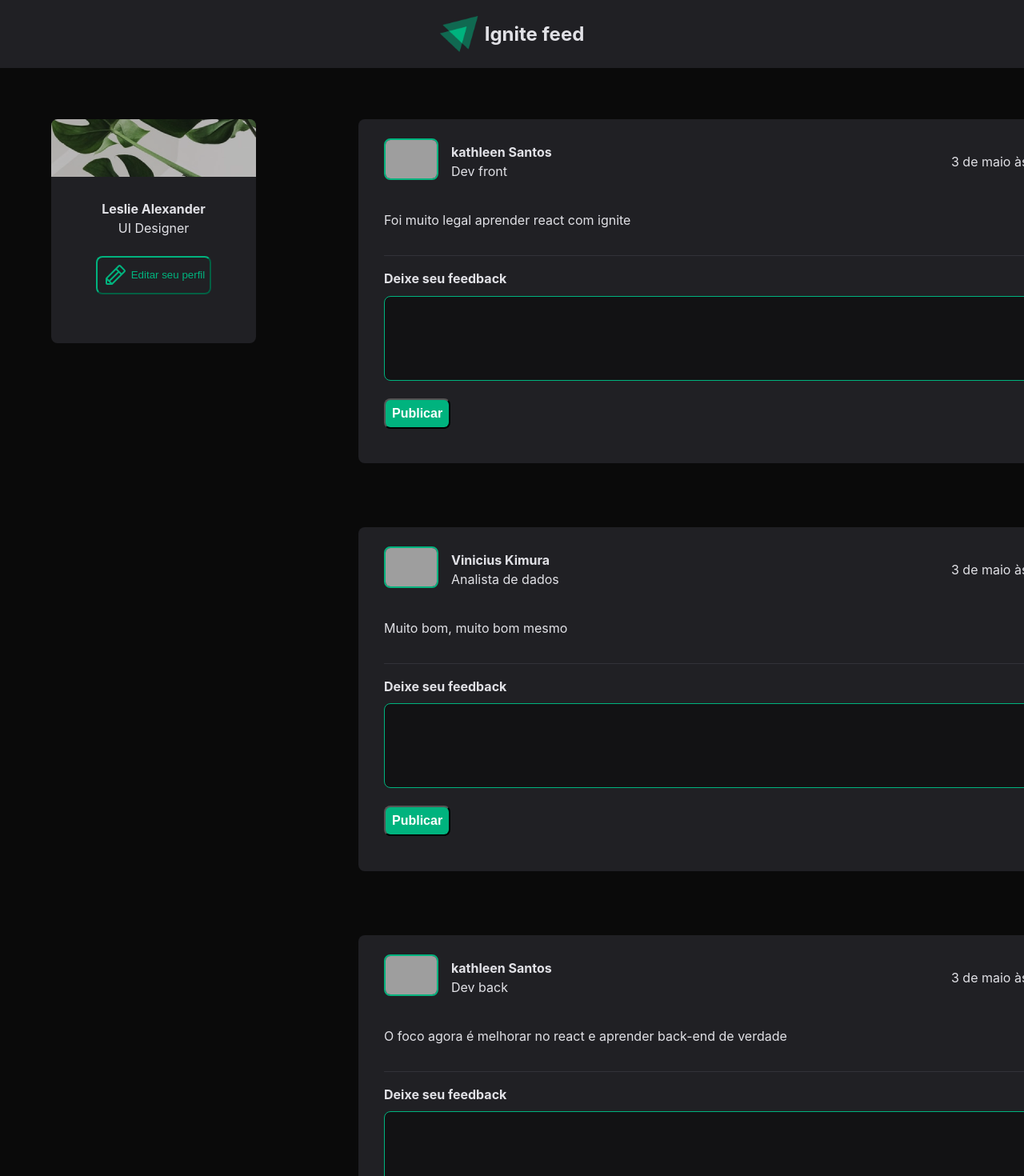
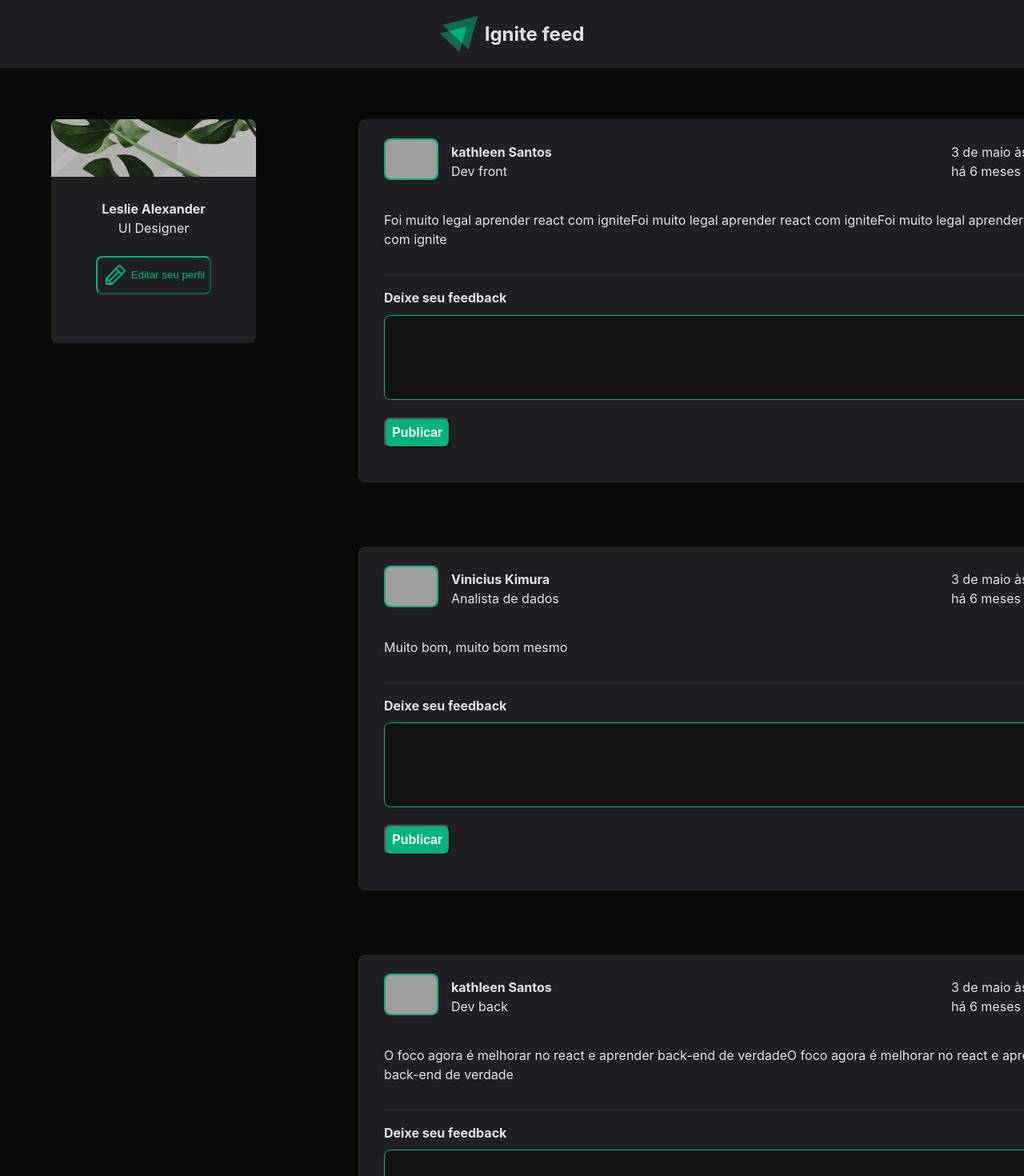
Before and after one commit to KathCris/IgniteFeed, a React (Vite) app: page / in a window 1280 px wide. Shown: the top 1470 px of the page at 80% size. Built offline with nearby package versions, Linux system fonts and the light colour scheme; grey boxes are pictures that could not be loaded.

Commit message:
Fix error interface type in content

```diff
--- a/src/components/CardFeed.tsx
+++ b/src/components/CardFeed.tsx
@@ -1,5 +1,5 @@
 import ImgProfile from './ImgProfile.tsx'
-import { format } from 'date-fns'
+import { format, formatDistanceToNow } from 'date-fns'
 import ptBR from 'date-fns/locale/pt-BR'
 import './CardFeed.css'
 
@@ -9,19 +9,26 @@ interface Author {
   avatarUrl: string,
 }
 interface Content {
-  contentText: string,
+  type: string,
+  content: string,
 }
 
 interface PropsPost {
   author: Author,
-  contentText: Content,
+  content: Content[],
   publishedAt: Date,
 }
 
-export default function CardFeed ({author, contentText, publishedAt}: PropsPost) {
+export default function CardFeed ({author, content, publishedAt}: PropsPost) {
   const publishedDateFormat = format(publishedAt, "d 'de' LLLL 'às' HH:mm'h'", {
     locale: ptBR,
   })
+
+  const publishedAtRelativeDateToNow = formatDistanceToNow(publishedAt, {
+    locale: ptBR,
+    addSuffix: true,
+  })
+
   return (
     <div className="containerGlobalCardFeed">
       <div className="containerHearderTextFeed">
@@ -34,10 +41,17 @@ export default function CardFeed ({author, contentText, publishedAt}: PropsPost)
         </div>
         <div className="publicadoFeed">
           <p>{publishedDateFormat}</p>
+          <time>
+            {publishedAtRelativeDateToNow}
+          </time>
         </div>
       </div>
       <div className="containerTextBodyFeed">
-        <p>{contentText.contentText}</p>
+        <p>
+          {content.map(line => {
+            return line.content
+          })}
+        </p>
       </div>
       <div className="containerFeedback">
         <p><b>Deixe seu feedback</b></p>
--- a/src/main.tsx
+++ b/src/main.tsx
@@ -13,7 +13,11 @@ const post = [
       name: 'kathleen Santos',
       role: 'Dev front',
     },
-    content: {contentText: 'Foi muito legal aprender react com ignite'},
+    content: [
+      {type:'paragraph', content: 'Foi muito legal aprender react com ignite'},
+      {type:'paragraph', content: 'Foi muito legal aprender react com ignite'},
+      {type:'paragraph', content: 'Foi muito legal aprender react com ignite'},
+    ],
     publishedAt: new Date('2023-05-03 20:00:00'),
   },
   {
@@ -23,7 +27,9 @@ const post = [
       name: 'Vinicius Kimura',
       role: 'Analista de dados',
     },
-    content: {contentText: 'Muito bom, muito bom mesmo'},
+    content: [
+      {type:'paragraph', content: 'Muito bom, muito bom mesmo'},
+    ],
     publishedAt: new Date('2023-05-03 20:00:00'),
   },
   {
@@ -33,7 +39,10 @@ const post = [
       name: 'kathleen Santos',
       role: 'Dev back',
     },
-    content: {contentText: 'O foco agora é melhorar no react e aprender back-end de verdade'},
+    content: [
+      {type:'paragraph', content: 'O foco agora é melhorar no react e aprender back-end de verdade'},
+      {type:'paragraph', content: 'O foco agora é melhorar no react e aprender back-end de verdade'},
+    ],
     publishedAt: new Date('2023-05-03 20:00:00'),
   }
 ]
@@ -44,9 +53,9 @@ ReactDOM.createRoot(document.getElementById('root')!).render(
     <div style={{display: 'flex'}}>
       <CardProfileLoged />
       <div style={{display: 'flex', flexDirection: 'column'}}>
-      {post.map(post => {
+      {post.map(p => {
         return (
-          <CardFeed author={post.author} contentText={post.content} publishedAt={post.publishedAt}/>
+          <CardFeed author={p.author} content={p.content} publishedAt={p.publishedAt}/>
         )
       })}
       </div>
```
Also changed, not shown: 1 other file (tests, documents, lock files or other folders).
